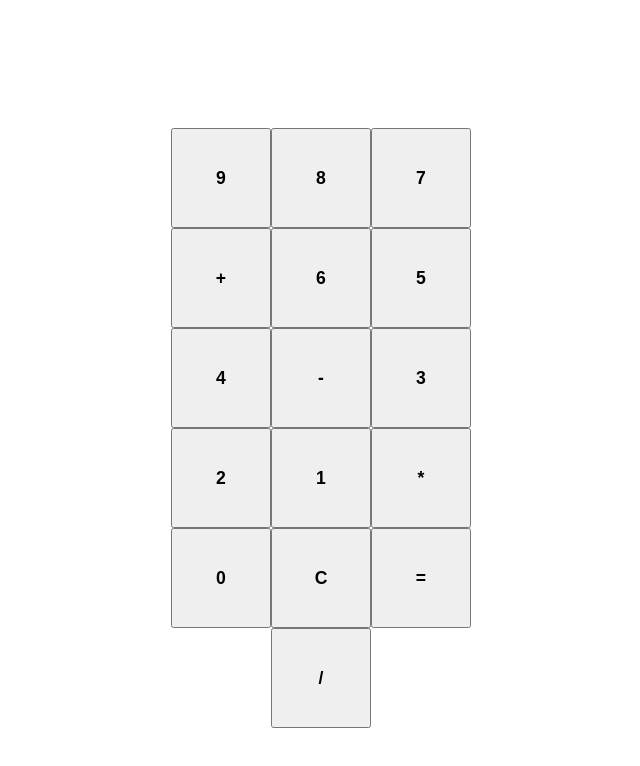
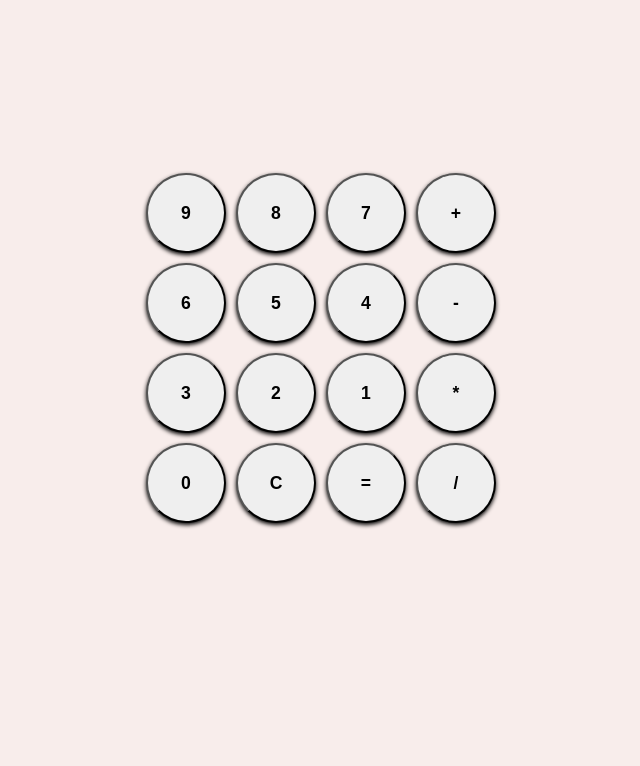
Before and after one commit to mtzngn/calculator, a React (Create React App) app: page / in a window 1280 px wide. Shown: the top 766 px of the page, without its empty margins (319-959 px from the left). Built offline with nearby package versions, Linux system fonts and the light colour scheme.

Commit message:
styling added

```diff
--- a/src/App.css
+++ b/src/App.css
@@ -1,8 +1,14 @@
+html, body {
+  margin:0;
+  padding:0;
+  background-color: #f8edeb;
+}
 .App {
   text-align: center;
-  width: 30%;
-  height:100vh;
+  width: 100%;
+  height:100%;
   display: flex;
+  flex-direction: column;
   flex-wrap: wrap;
   justify-content: center;
   align-items: center;
@@ -14,17 +20,29 @@
   margin-top: 10%;
 }
 .btn-area {
-  width:100%;
-  height:100%;
+  width:365px;
+  height:385px;
 }
 .btn-calc {
-  width:100px;
-  height:100px;
+  width:80px;
+  height:80px;
   padding: 0;
+  margin: 5px;
   font-size: 1.1em;
   font-weight: 900;
+  border-radius: 50%;
+  box-shadow: 0 2px 4px 0 black;
+}
+.btn-calc:hover {
+  background-color: rgb(230,230,230);
+  box-shadow: 0 4px 8px 0 black;
+}
+.btn-calc:active {
+  box-shadow: inset 0 2px 4px 0 black;
+  background-color: rgb(220,220,220);
 }
 h1 {
   padding: 0;
   margin:0;
+  height:40px;
 }
--- a/src/App.js
+++ b/src/App.js
@@ -13,30 +13,27 @@ class App extends React.Component {
     else if(value === "="){
       this.calculate()
     }
-
     else {
       this.setState({calBar : this.state.calBar + value})
     }
   }
+
   calculate = () =>{
     let calBarArr = this.state.calBar.split("")
+
     calBarArr.forEach((cal,index)=>{
       if (cal === "+") {
         this.setState({calBar: parseInt(calBarArr.slice(0,index).join("")) + parseInt(calBarArr.slice(index + 1,calBarArr.length).join(""))})
       }
       else if (cal === "-") {
         this.setState({calBar: parseInt(calBarArr.slice(0,index).join("")) - parseInt(calBarArr.slice(index + 1,calBarArr.length).join(""))})
-
       }
       else if (cal === "*") {
         this.setState({calBar: parseInt(calBarArr.slice(0,index).join("")) * parseInt(calBarArr.slice(index + 1,calBarArr.length).join(""))})
-
       }
       else if (cal === "/"){
         this.setState({calBar: parseInt(calBarArr.slice(0,index).join("")) / parseInt(calBarArr.slice(index + 1,calBarArr.length).join(""))})
-
       }
-
     })
   }
 
@@ -45,8 +42,8 @@ class App extends React.Component {
       <div className="App">
         <h1>{this.state.calBar}</h1>
         <div className="btn-area">
-        {this.state.buttons.map((key,index)=>{ return (
-          <Buttons function={()=> this.buttonHnadler(`${key}`)} key={index} label={key}/>)
+        {this.state.buttons.map((item,index)=>{ return (
+          <Buttons function={()=> this.buttonHnadler(`${item}`)} key={index} label={item}/>)
         })}
         </div>
 
```
Also changed, not shown: 2 other files (tests, documents, lock files or other folders).
